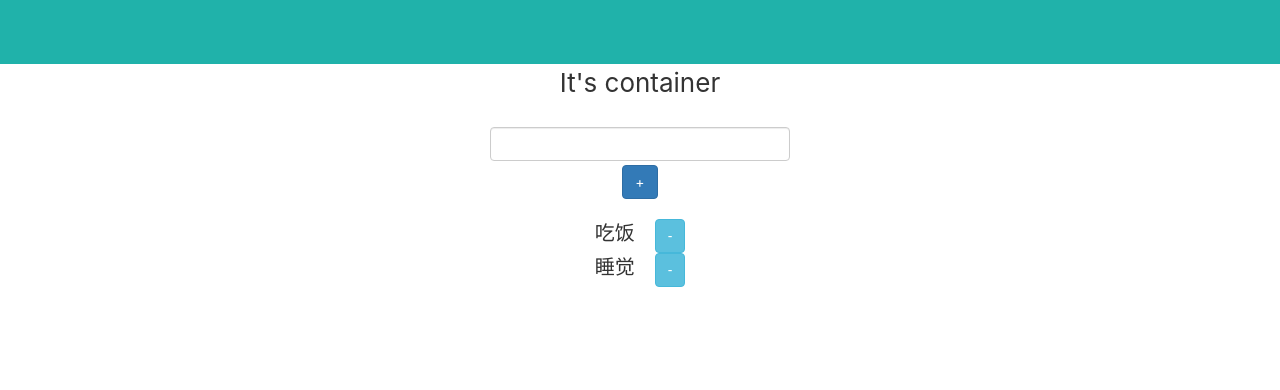
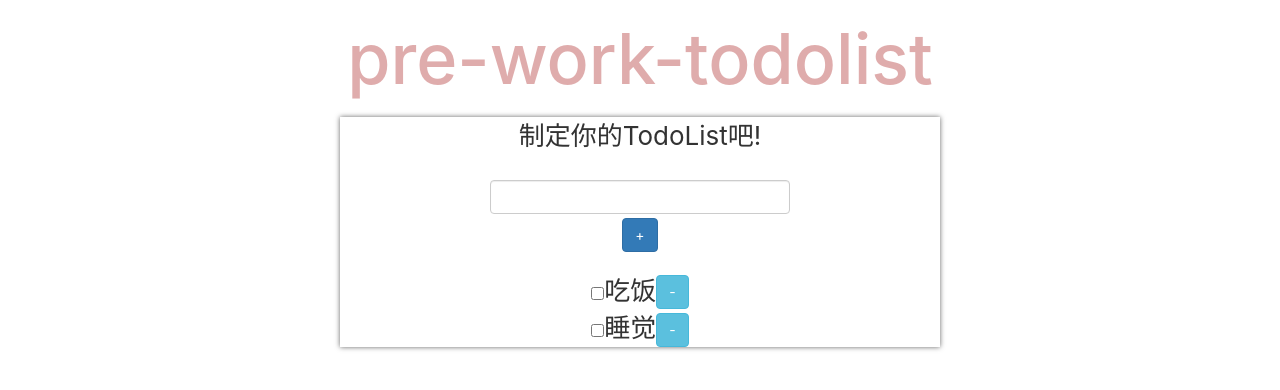
Before and after one commit to ZYSzys/pre-work-todolist, a React (Create React App) app in the folder frontend/: page / in a window 1280 px wide. Shown: the top 390 px of the page. Built offline with nearby package versions, Linux system fonts and the light colour scheme.

Commit message:
update css

```diff
--- a/frontend/src/App.js
+++ b/frontend/src/App.js
@@ -1,4 +1,5 @@
 import React, { Component } from 'react';
+import TheHeader from './components/TheHeader';
 import TodoContainer from './components/TodoContainer';
 import './App.css';
 
@@ -6,8 +7,7 @@ class App extends Component {
   render() {
     return (
       <div className="App">
-        <header className="App-header">
-        </header>
+        <TheHeader title="pre-work-todolist"/>
         <TodoContainer />
       </div>
     );
--- /dev/null
+++ b/frontend/src/components/TheHeader/index.css
@@ -0,0 +1,10 @@
+.TheHeader {
+    text-align: center;
+
+}
+
+.TheHeader h1 {
+    font-size: 70px;
+    color: rgba(175, 47, 47, 0.4);
+    margin: 20px;
+}
--- /dev/null
+++ b/frontend/src/components/TheHeader/index.js
@@ -0,0 +1,10 @@
+import React from 'react';
+import './index.css';
+
+const TheHeader = ({title}) => (
+    <header className="TheHeader">
+        <h1>{title}</h1>
+    </header>
+)
+
+export default TheHeader;
--- a/frontend/src/components/TodoContainer/TodoItem.css
+++ b/frontend/src/components/TodoContainer/TodoItem.css
@@ -1,13 +1,3 @@
 .TodoItem {
-    font-family: sans-serif;
-    font-size: 20px;
+
 }
-
-.TodoItem-Span {
-    float: left;
-    margin-right: 20px;
-}
-
-.TodoItem-Button {
-    float: right;
-}
--- a/frontend/src/components/TodoContainer/TodoItem.js
+++ b/frontend/src/components/TodoContainer/TodoItem.js
@@ -5,6 +5,7 @@ export default class TodoItem extends Component {
     render() {
         return (
             <div className="TodoItem">
+                <input type="checkbox" />
                 <span className="TodoItem-Span">{this.props.item}</span>
                 <button className="TodoItem-Button btn btn-info" onClick={this.props.deleteTodoItem}> - </button>
             </div>
--- a/frontend/src/components/TodoContainer/index.css
+++ b/frontend/src/components/TodoContainer/index.css
@@ -4,4 +4,18 @@
   align-items: center;
   justify-content: center;
   font-size: calc(10px + 2vmin);
+
+  width: 600px;
+  margin: 0 auto;
+  box-shadow: 0 0 5px #666;
+  animation: up 1s;
 }
+
+@keyframes up {
+    from {
+        transform: translateY(200px);
+    }
+    to {
+        transform: translateY(0);
+    }
+}
--- a/frontend/src/components/TodoContainer/index.js
+++ b/frontend/src/components/TodoContainer/index.js
@@ -33,7 +33,7 @@ export default class TodoContainer extends Component {
     render() {
         return (
             <div className="TodoContainer">
-                It's container
+                制定你的TodoList吧!
                 <TodoInput addTodoItem={this.addTodoItem}/>
                 {this.state.list.map((item, idx) =>
                     <TodoItem
```
